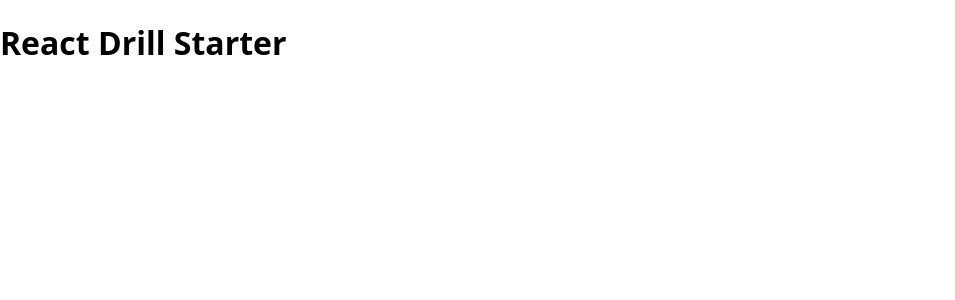
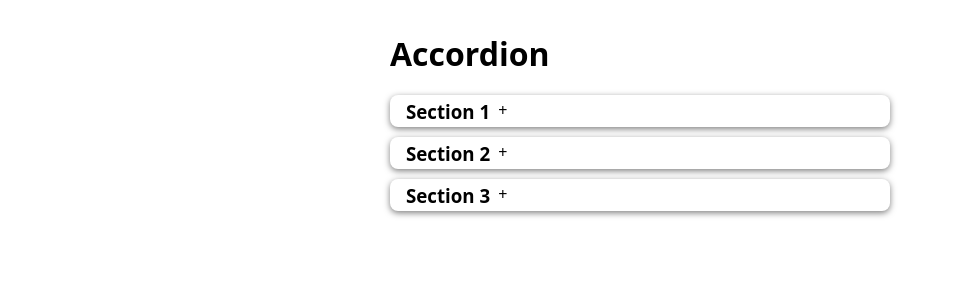
Before and after one commit to dsound-zz/Common-React-FE-Interview-Drills, a React (Vite) app: page / in a window 1280 px wide. Shown: the top 300 px of the page, without its empty margins (0-955 px from the left). Built offline with nearby package versions, Linux system fonts and the light colour scheme.

Commit message:
accordian

```diff
--- a/src/App.tsx
+++ b/src/App.tsx
@@ -1,7 +1,43 @@
+import { useState } from "react"
+
+interface AccordionItem {
+  title: string
+  content: string
+}
+
+const items: AccordionItem[] = [
+  { title: 'Section 1', content: 'Content for section 1' },
+  { title: 'Section 2', content: 'Content for section 2' },
+  { title: 'Section 3', content: 'Content for section 3' }
+]
+
 function App() {
+  const [openIndex, setOpenIndex] = useState<number | null>(null)
+
+  const handleOpenAccordian = (idx: number) => {
+    if (openIndex === idx) {
+      setOpenIndex(null)
+      return
+    }
+    setOpenIndex(idx)
+  }
   return (
     <div className="app">
-      <h1>React Drill Starter</h1>
+      <h1>Accordion</h1>
+      <div className="container">
+        {items.map((item, index) => {
+          const isOpen = index === openIndex
+          return (
+          <div key={item.title} className={`item ${isOpen ? "open" : ""}`}>
+            <div className="heading-row">
+            <h3 className="title" onClick={() => handleOpenAccordian(index)}>{item.title}</h3><span>{isOpen ? "-" : "+"}</span></div>
+            {isOpen ? (
+            <p className="content">{item.content}</p>
+            ) : null}
+          </div>
+          )
+        })}
+      </div>
     </div>
   )
 }
--- a/src/index.css
+++ b/src/index.css
@@ -1,5 +1,49 @@
+* {
+  margin: 0;
+  padding: 0;
+  box-sizing: border-box;
+}
+
 body {
-  margin: 0;
   font-family: system-ui, -apple-system, sans-serif;
-  min-height: 100vh;
+  padding: 2rem;
 }
+
+.app {
+  width: 100%;
+  max-width: 500px;
+  margin: 0 auto;
+}
+
+.container {
+  display: flex;
+  flex-direction: column;
+  gap: 10px;
+  margin-top: 20px;
+}
+
+.heading-row {
+  display: flex;
+  gap: 8px;
+}
+
+.item {
+  display: flex;
+  flex-direction: column;
+  justify-content: center;
+  border-radius: 8px;
+  box-shadow: 0 2px 6px rgba(0,0,0,0.5);
+  padding: 1rem;
+  overflow: hidden;
+  max-height: 0;
+  transition: max-height 0.8s ease;
+}
+
+.item.open {
+  max-height: 200px;
+}
+
+.content {
+  opacity: 1;
+  transition: opacity 0.6s ease;
+}
```
